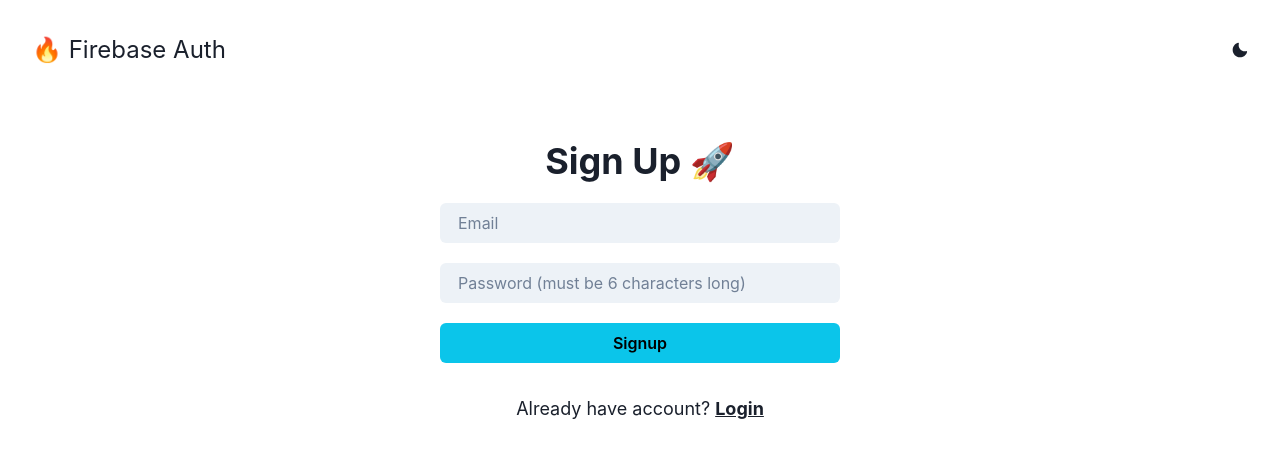
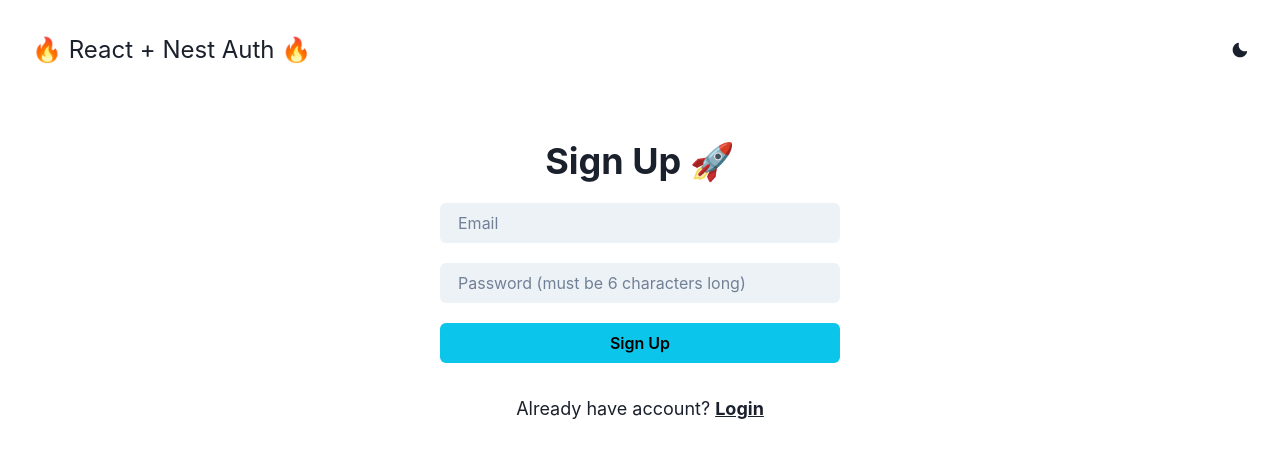
Before and after one commit to rehan-sattar/react-nest-auth, a React (Create React App) app in the folder client/: page / in a window 1280 px wide. Shown: the top 458 px of the page. Built offline with nearby package versions, Linux system fonts and the light colour scheme.

Commit message:
👌 IMPROVE: UI

```diff
--- a/client/src/components/Header.tsx
+++ b/client/src/components/Header.tsx
@@ -1,22 +1,22 @@
-import { Box, Flex, Text, useColorMode } from '@chakra-ui/react'
-import { SunIcon, MoonIcon } from '@chakra-ui/icons'
+import { Box, Flex, Text, useColorMode } from "@chakra-ui/react";
+import { SunIcon, MoonIcon } from "@chakra-ui/icons";
 
 export default function Header() {
-  const { colorMode, toggleColorMode } = useColorMode()
+  const { colorMode, toggleColorMode } = useColorMode();
 
   const colorModeIcons = {
-    dark: <SunIcon onClick={toggleColorMode} cursor='pointer' />,
-    light: <MoonIcon onClick={toggleColorMode} cursor='pointer' />
-  }
+    dark: <SunIcon onClick={toggleColorMode} cursor="pointer" />,
+    light: <MoonIcon onClick={toggleColorMode} cursor="pointer" />,
+  };
 
   return (
     <Box padding={[6, 8]}>
-      <Flex justifyContent='space-between' alignItems='center'>
+      <Flex justifyContent="space-between" alignItems="center">
         <Box>
-          <Text fontSize='2xl'> 🔥 Firebase Auth </Text>
+          <Text fontSize="2xl"> 🔥 React + Nest Auth 🔥 </Text>
         </Box>
         {colorModeIcons[colorMode]}
       </Flex>
     </Box>
-  )
+  );
 }
--- a/client/src/pages/Login.tsx
+++ b/client/src/pages/Login.tsx
@@ -4,7 +4,7 @@ import { Box, Button, Flex, Heading, Input, Link } from "@chakra-ui/react";
 
 import ErrorDialog from "../components/ErrorDialog";
 
-export default function Login() {
+export default function SignIn() {
   const [email, setEmail] = useState("");
   const [password, setPassword] = useState("");
   const [loading, setLoading] = useState(false);
@@ -21,7 +21,7 @@ export default function Login() {
     setPassword(value);
   };
 
-  const loginUser = async (e: React.FormEvent<HTMLFormElement>) => {
+  const SignInUser = async (e: React.FormEvent<HTMLFormElement>) => {
     e.preventDefault();
     setLoading(true);
     try {
@@ -42,7 +42,7 @@ export default function Login() {
       <Flex flexDirection="column" justify="center" alignItems="center">
         <Heading> Login 🚀 </Heading>
         <Box width={["full", 400]}>
-          <form onSubmit={loginUser}>
+          <form onSubmit={SignInUser}>
             <Box mt="5">
               <Input
                 name="email"
--- a/client/src/pages/Signup.tsx
+++ b/client/src/pages/Signup.tsx
@@ -73,7 +73,7 @@ export default function SignUp() {
                 width="full"
                 disabled={loading}
               >
-                Signup
+                Sign Up
               </Button>
             </Box>
           </form>
```
